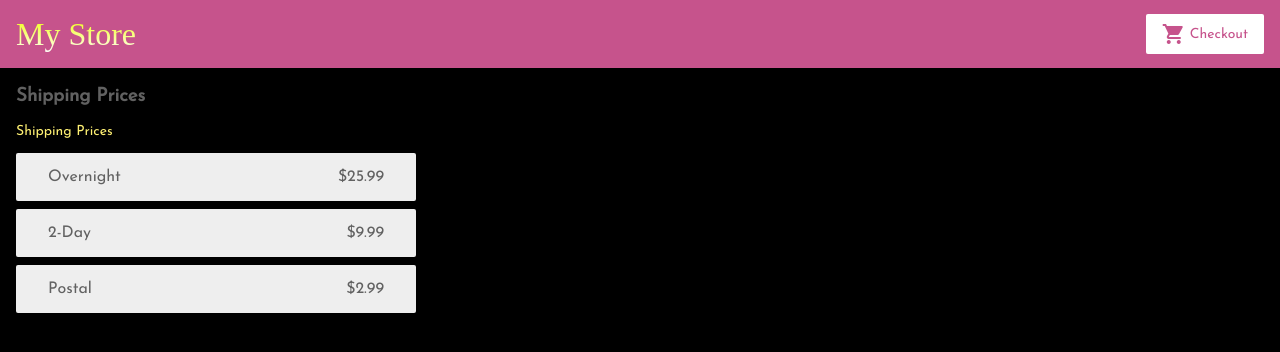
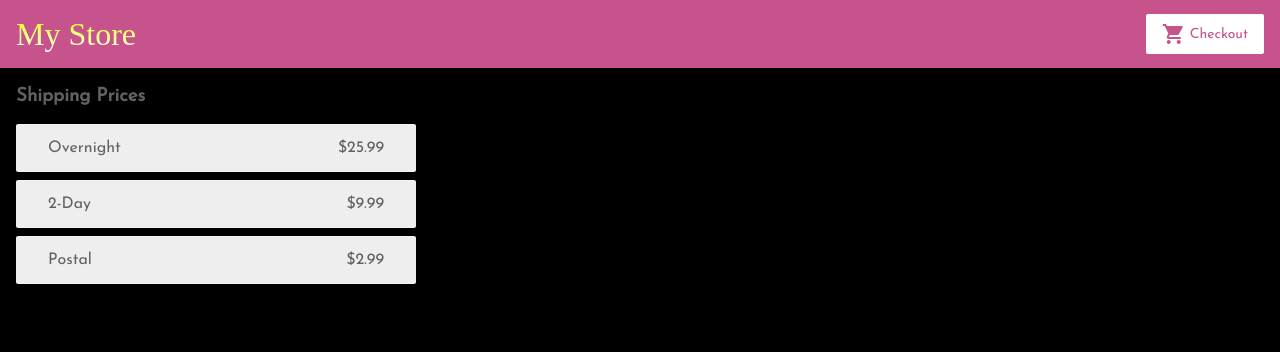
Before and after one commit to walterswoodward/basic-angular-app, an Angular app: page /shipping in a window 1280 px wide. Shown: the top 352 px of the page. Built offline with nearby package versions, Linux system fonts and the light colour scheme; a web font is replaced by a local one.

Commit message:
correct placement of shipping route link in cart page

```diff
--- a/src/app/cart/cart.component.html
+++ b/src/app/cart/cart.component.html
@@ -1,4 +1,8 @@
 <h3>Cart</h3>
+
+<p>
+  <a routerLink="/shipping">Shipping Prices</a>
+ </p>
 
 <div class="cart-item" *ngFor="let item of items">
   <span>{{ item.name }}</span>
--- a/src/app/shipping/shipping.component.html
+++ b/src/app/shipping/shipping.component.html
@@ -1,8 +1,4 @@
 <h3>Shipping Prices</h3>
-
-<p>
- <a routerLink="/shipping">Shipping Prices</a>
-</p>
 
 <div class="shipping-item" *ngFor="let shipping of shippingCosts | async">
   <span>{{ shipping.type }}</span>
```
